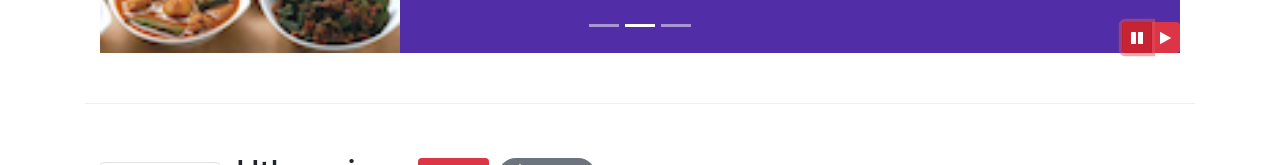
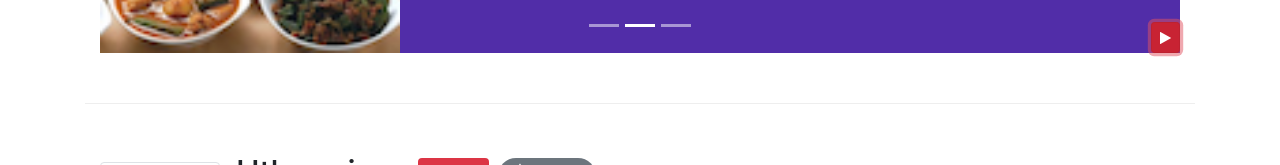
Before and after one commit to Coddiing/Coursera-Tutorials, a website: page index.html in a window 1280 px wide. Both pictures are taken after a click on the button 1137 px from the left and 668 px from the top of the page. Shown: the part 631-796 px from the top of the page. Drawn offline with nearby package versions, Linux system fonts and the light colour scheme.

Commit message:
More Bootstrap and JQuery

```diff
--- a/index.html
+++ b/index.html
@@ -288,6 +288,7 @@
                             href="#mycarousel" role="button" data-slide="next">
                         <span class="carousel-control-next-icon"></span>
                     </a>
+                    <!--
                     <div class="btn-group" id="carouselButton">
                         <button class="btn btn-danger btn-sm"
                                 id="carousel-pause" >
@@ -297,7 +298,11 @@
                                 id="carousel-play" >
                             <span class="fa fa-play"> </span>
                         </button>
-                    </div>
+                    </div> -->
+                    <button class="btn btn-danger btn-sm"
+                    id="carouselButton" >
+                        <span class="fa fa-pause"> </span>
+                    </button>
                 </div>
             </div>
         </div>
@@ -499,14 +504,28 @@
 
             $( document ).ready( function ( ) {
                 //$( '[data-toggle="tooltip"]' ).tooltip();
+                  /*
+                $("#carousel-pause").click( function (  ) {
+                    $("#mycarousel").carousel("pause")
+                } ) */
 
                 $( "#mycarousel" ).carousel({interval:2000})
 
-                $("#carousel-pause").click( function (  ) {
-                    $("#mycarousel").carousel("pause")
-                } )
-                $( "#carousel-play" ).click( function (  ) {
-                    $("#mycarousel").carousel("cycle")
+                $( "#carouselButton" ).click( function (  ) {
+
+                    if ( $("#carouselButton").children("span").hasClass("fa-pause") )
+                    {
+                        $("#mycarousel").carousel("cycle")
+                        $( "#carouselButton" ).children("span").removeClass("fa-pause")
+                        $( "#carouselButton" ).children("span").addClass("fa-play")
+
+                    } else if ( $("#carouselButton").children("span").hasClass("fa-play") ) {
+                        $("#mycarousel").carousel("cycle")
+                        $( "#carouselButton" ).children("span").removeClass("fa-play")
+                        $( "#carouselButton" ).children("span").addClass("fa-pause")
+
+                    }
+
                 } )
             } )
 
```
